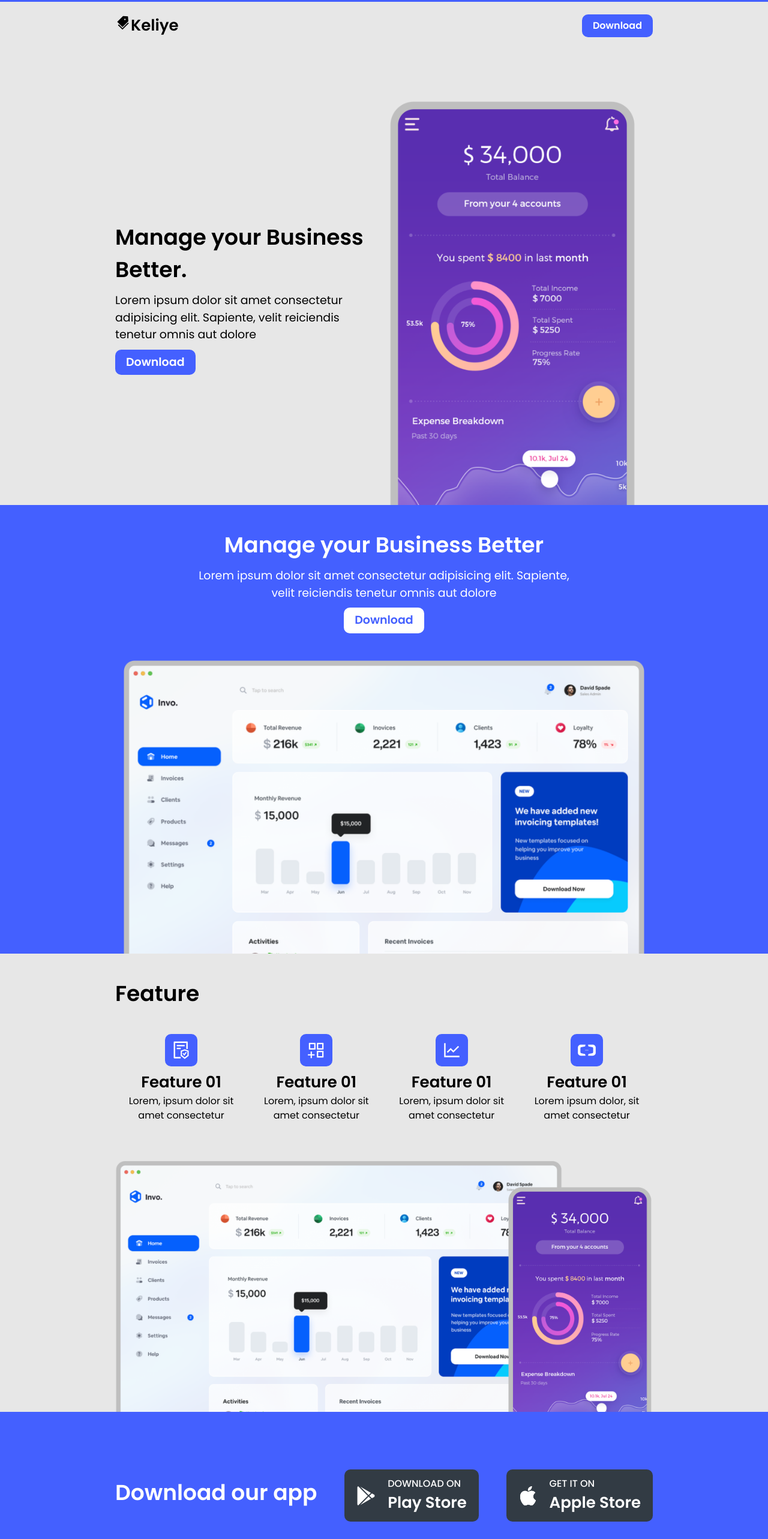
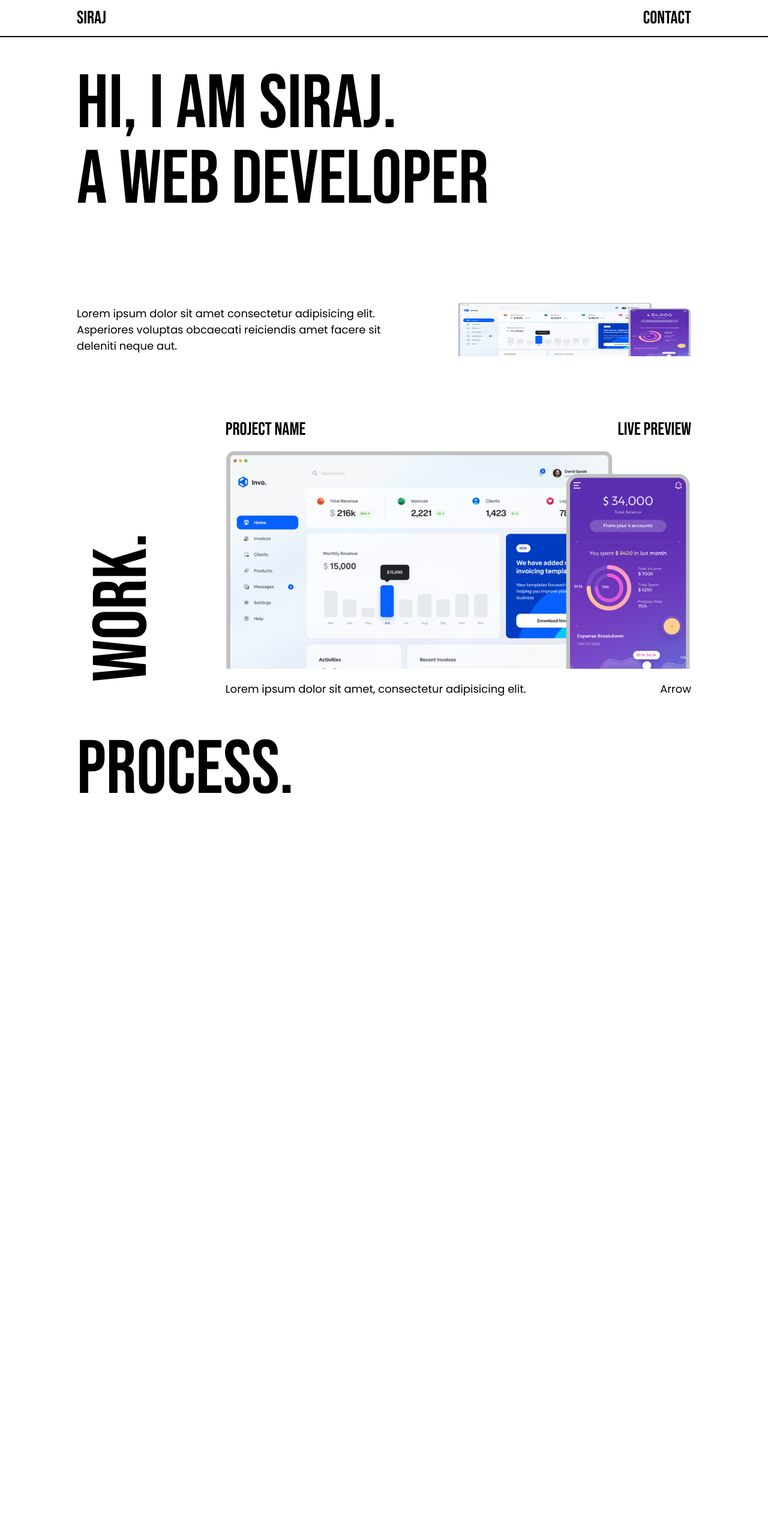
Before and after one commit to engsiraj/product_landingpage, a React (Vite) app: page / in a window 1280 px wide. Shown: the top 2566 px of the page at 60% size. After the commit the page ends 1360 px from the top, so only its background shows below. Built offline with nearby package versions, Linux system fonts and the light colour scheme.

Commit message:
update(design): solution for problem
- major design mistake
- started with another design
- redesign started

```diff
--- a/index.html
+++ b/index.html
@@ -3,6 +3,18 @@
   <head>
     <meta charset="UTF-8" />
     <link rel="icon" type="image/svg+xml" href="" />
+    <link rel="preconnect" href="https://fonts.googleapis.com" />
+    <link rel="preconnect" href="https://fonts.gstatic.com" crossorigin />
+    <link
+      href="https://fonts.googleapis.com/css2?family=Bebas+Neue&display=swap"
+      rel="stylesheet"
+    />
+    <link rel="preconnect" href="https://fonts.googleapis.com" />
+    <link rel="preconnect" href="https://fonts.gstatic.com" crossorigin />
+    <link
+      href="https://fonts.googleapis.com/css2?family=Poppins:wght@200;300;400;500;600;700;800;900&display=swap"
+      rel="stylesheet"
+    />
     <meta name="viewport" content="width=device-width, initial-scale=1.0" />
     <title>Product landing Page</title>
   </head>
--- a/src/App.css
+++ b/src/App.css
@@ -1,11 +1,9 @@
-/* font Poppins */
-@import url('https://fonts.googleapis.com/css2?family=Poppins:wght@200;300;400;500;600;700;800;900&display=swap');
 /* ! Resting all default css */
 *,*:before,*:after{ box-sizing: border-box; }
 /* ! margins */
 body, h1, h2, h3, h4, h5, figure, picture, p, div, a{ margin: 0; padding: 0; }
 /* ! setting up body */
-body{ line-height: 1.5; min-height: 100vh;font-family: 'Poppins'; background-color: var(--dim);}
+body{ line-height: 1.5; min-height: 100vh;}
 /* ! pictures and images */
 img, picture{ max-width: 100%; display: block; }
 /* ! buttons, inputs fields, selections */
@@ -20,324 +18,170 @@ input, button, select, a{ font: inherit; }
 }
 
 :root{
-    /* Fonts Sizes for large screens */
-    --h1: 50px;      /* heading 01 */
-    --h2: 36px;      /* heading 02 */
-    --text1: 26px;   /* text  */
-    --text2: 19px;   /* button and links  */
 
-    /* Fonts Sizes for small screens  */
-    --hs1: 40px;      /* heading 01 */
-    --hs2: 28px;      /* heading 02 */
-    --texts1: 20px;   /* text  */
-    --texts2: 18px;   /* button and links  */
-
-    /* Fonts Wieght */
-    --bold1: 400;
-    --bold2: 500;
-    --bold3: 600;
+    /* Type */
+   --text: 18px;
+    /* Mobile */
+    --mob-head-lg: 80px;
+    --mob-head-sm: 34px;
+    --mob-navtext: 30px;
+    /* tablet */
+    --tab-head-lg: 100px;
+    --tab-head-sm: 38px;
+    --tab-navtext: 30px;
+    /* deskktop */
+    --desk-head-lg: 126px;
+    --desk-head-sm: 42px;
+    --desk-navtext: 30px;
 
     /* colors */
     --white:white;
-    --dark:#323B44;
-    --dim:#e7e7e7;
     --primary:#4460ff;
     --secondary:#e8c300;
     }
 
+
+/* type */
+.headlg{
+    font-size: var(--desk-head-lg);
+    line-height:1;
+    font-family: 'Bebas Neue';
+}
+.headsm{
+    font-size: var(--desk-head-sm);
+    font-family: 'Bebas Neue';
+}
+.text{
+    font-size: var(--text);
+    font-family: 'Poppins';
+}
+.navlink{
+    font-size: var(--desk-navtext);
+    font-family: 'Bebas Neue';
+ }
+
 /* website container */
-.container{margin: 0 auto;padding: 0 15%;}
-/* typograpgy */
-.headlg{font-size: var(--h1); margin-bottom:14px;}
-.headsm{font-size: var(--h2); margin-bottom:10px;}
-.textlg{font-size: var(--text1);}
-.textsm{font-size: var(--text2); margin-bottom:10px;}
-.left{text-align: left;}
-.center{text-align: center;}
-/* font wieght */
-.bold1{font-weight: 400;}
-.bold2{font-weight: 500;}
-.bold3{font-weight: 600;}
-
+.container{
+    margin: 0 auto;
+    padding: 0 10%;
+    font-weight: 400;
+    line-height: 1.5;
+}
 /* components */
 
-/* buttons */
-.btnblue{
-    padding: 7px 18px;
-    border: none;
-    cursor: pointer;
-    background:var(--primary);
-    color:var(--white);
-    border-radius: 10px;
-}
-.btnwhite{
-    padding: 7px 18px;
-    border: none;
-    cursor: pointer;
-    background:var(--white);
-    color:var(--primary);
-    border-radius: 10px;
-}
-.btnlg{
-    padding: 12px 20px;
-    border: none;
-    cursor: pointer;
-    background:var(--dark);
-    color:var(--white);
-    border-radius: 10px;
-}
+/* nav */
 
-/* sections */
-.topline{
-    border-top:3px solid var(--primary);
-}
-/* navigation section  */
 .nav{
-    margin-top: 20px;
+    border-bottom: 2px solid black;
+ }
+ .navitem{
+    height: 60px;
+    display: flex;
+    justify-content: space-between;
+    align-items: center;
+ }
+ /* header */
+.header{
+    margin-top: 50px;
+    }
+
+.headbottom{
+    margin-top: 140px;
     display: flex;
     justify-content: space-between;
     align-items: center;
 }
-/* Header Section */
-.header{
+.para{
+    width:50%
+}
+.headimg{
+    width:38%;
+    height: 90px;
+}
+/* work section */
+.work{
     margin-top: 100px;
-    height:85vh;
+    margin-bottom: 50px;
     display: flex;
-    align-items: center;
-    justify-content: space-between;
 }
-.header_left{
-    width: 50%;
+.workheading{
+    transform: translateX(130px) translateY(80px) rotate(-90deg);
+
 }
-.header_right{
-    height:100%;
-}
-/* Over view section */
-.middle{
-    background-color: var(--primary);
-    color: var(--white);
-    display: flex;
-    justify-content: center;
-}
-.grouptext{
-    margin:0 auto;
-    padding-top: 40px;
-    padding-bottom: 20px;
-    width: 70%;
-}
-/* Feature Section */
-.feature{
- padding-top:40px;
- padding-bottom:40px;
-}
-.fitems{
-    margin-top: 40px;
-    margin-bottom : 20px;
+.workupper{
+    margin-bottom: 10px;
     display: flex;
     justify-content: space-between;
 }
-.fitem{
-    width: 220px;
-    text-align: center;
-}
-.ficon{
-    font-size: 54px;
-    padding: 10px;
-    background-color:var(--primary);
-    color:var(--white);
-    border-radius: 10px;
-}
-/* Download app Section */
-.download{
-    background-color: var(--primary);
-    color: var(--white);
-}
-.dsec{
-    height: 35vh;
-    display: flex;
-    align-items: center;
-    justify-content: space-between;
-
-}
-.icond{
-    display: flex;
-    align-items: center;
-}
-.downicon{
-    margin-right: 20px;
-    font-size: 32px;
-}
-
-/* working section */
-
-.working{
-    padding-top:40px;
-    padding-bottom:40px;
-}
-.witems{
-    margin-top: 40px;
-    margin-bottom : 40px;
-
-    display: flex;
-    justify-content: space-between;
-}
-.witem{
-    display: flex;
-    justify-content: space-between;
-}
-.wicon{
-    font-size: 90px;
-    padding: 25px;
-    background-color:var(--primary);
-    color:var(--white);
-    border-radius:22px;
-}
-.wside{
-    width: 350px;
-    margin-left:20px;
-}
-
-/* footer section */
-
-.footer{
-    background-color: var(--primary);
-    color: var(--white);
-}
-.footcontent{
-    height: 50vh;
-
+.worklower{
+    margin-top: 20px;
+    margin-bottom: 10px;
     display: flex;
     justify-content: space-between;
     align-items: center;
 }
-.footeright{
-    width: 53%;
+
+/* process  section*/
+
+
+
+/* tablet deskign */
+@media (max-width:748px){
+.container{
+    padding: 0 7%;
 }
-.footbtns{
-    display: flex;
-    justify-content: space-between;
-
-    margin-top: 30px;
+/* type */
+.headlg{
+    font-size: var(--tab-head-lg);
 }
-.footlinks{
-    margin-top: 30px;
-
-    display: flex;
-    justify-content: space-between;
+.headsm{
+    font-size: var(--tab-head-sm);
 }
-
-/* Responsive design */
-
-@media (max-width:748px){
-/* tablet container */
-.container{padding: 0 10%;}
-/* font sizes */
-.headlg{font-size: var(--hs1);}
-.headsm{font-size: var(--hs2);}
-.textlg{font-size: var(--texts1);}
-.textsm{font-size: var(--texts2);}
-.header{
-    margin-top: 75px;
-    display: flex;
-    align-items: center;
-    justify-content: space-between;
+.navlink{
+    font-size: var(--tab-navtext);
 }
-.header_left{
-    width: 50%;
-}
-.header_right{width: 50%;}
-.dsec{
-    height: 47vh;
-    padding-top: 20px;
-    justify-content:normal;
+/* header */
+.headbottom{
+    margin-top: 100px;
     flex-direction: column;
 }
-.icond{
-    margin-top: 10px;
-    margin-bottom: 10px;
+.para{
+    width: 100%;
+    margin-bottom: 20px;
 }
-
-/* working section */
-
-.witems{
-    margin-top: 0;
-    margin-bottom : 0;
+.headimg{ width:100%}
+/* work section */
+.work{
+    margin-top: 80px;
     flex-direction: column;
 }
-.witem{
-   margin-top: 20px;
-   margin-bottom: 20px;
+.workheading{
+    transform: none;
+    margin-bottom: 20px;
 }
-.wside{
-    width: 450px;
-    margin-left:20px;
-}
+/* work section */
+
+
 }
 
 
 
 
-/* Mobile responsive */
+/* mobile */
 @media (max-width:512px){
-/* Mobile container */
+/*-mob container */
 .container{padding: 0 5%;}
-/* header section */
-.header{
-    margin-top: 50px;
-    text-align: center;
-    flex-direction: column;
+/* type */
+.headlg{
+    font-size: var(--mob-head-lg);
 }
-.header_left{ width: 100%;}
-.header_right{width:100%;}
-/* middle section */
-.middle{
-    margin-top: 194px;
-    display: flex;
-    justify-content: center;
+.headsm{
+    font-size: var(--mob-head-sm);
 }
-.grouptext{width: 100%;}
-/* feature section */
-.fitems{flex-direction: column; align-items: center;}
-.fitem{width: 80%; margin-top: 25px;}
-/* download section */
-.dsec{
-    height: 47vh;
-    padding-top: 20px;
-    justify-content:normal;
-    flex-direction: column;
-}
-.icond{
-    margin-top: 10px;
-    margin-bottom: 10px;
-}
-/* working section */
-.witems{
-    margin-top: 0;
-    margin-bottom : 0;
-    flex-direction: column;
-}
-.witem{margin-top: 40px;}
-
-/* footer section */
-.footcontent{
-    height: 70vh;
-    display: flex;
-    justify-content: normal;
-    align-items: normal;
-    flex-direction: column;
-}
-.footeright{
-    margin-top: 20px;
-    width: 100%;
-}
-.footbtns{flex-direction: column;}
-.footleft{width: 50%; margin-top: 30px;}
+.navlink{
+    font-size: var(--mob-navtext);
 }
 
-@media (max-width:360px){
-.middle{margin-top: 263px;}
-.dsec{height: 55vh;}
-.wside{width: 250px;}
-.footcontent{height: 100vh;}
-.footleft{width:75%;}
+
+
 }
--- a/src/App.jsx
+++ b/src/App.jsx
@@ -1,23 +1,18 @@
 import { AiFillTags, AiOutlineLineChart, AiOutlineAliyun, AiOutlineAppstoreAdd, AiOutlineFileProtect } from "react-icons/ai";
 import { FaGooglePlay } from "react-icons/fa";
 import { BsApple } from "react-icons/bs";
-
+import img1 from './assets/fullscr.png'
 import './App.css'
-import img1 from './assets/mainscr.png'
-import img2 from './assets/cmptrscr.png'
-import img3 from './assets/fullscr.png'
 
 function App() {
 
   return (
     <>
-        <Nav/>
-        <Header />
-        <Middle/>
-        <Feature />
-        <Download />
-        <Working />
-        <Footer/>
+      <Nav />
+      <Header />
+      <Work />
+      <Process/>
+
     </>
   )
 }
@@ -25,195 +20,75 @@ function App() {
 export default App
 
 function Nav() {
+
   return (
     <>
-    <div className="topline"/>
-    <div className='container'>
-    <div className='nav'>
-    <p className="textlg bold3"><AiFillTags/>Keliye</p>
-      <button className="btnblue bold3">Download</button>
+      <div className="fixed">
+        <div className='nav'>
+       <div className='container'>
+          <div className="navitem">
+            <p className="navlink">siraj</p>
+            <p className="navlink">contact</p>
+          </div>
+        </div>
       </div>
       </div>
+
     </>
   )
 }
 
 function Header() {
   return (
-    <div className='container'>
-    <div className='header'>
-      <div className='header_left'>
-        <p className="headsm bold3">Manage your Business Better.</p>
-        <p className="textsm">Lorem ipsum dolor sit amet consectetur adipisicing elit. Sapiente, velit reiciendis tenetur omnis aut dolore</p>
-        <button className="btnblue bold3 textsm">Download</button>
+    <>
+      <div className='container'>
+      <div className='header'>
+          <p className="headlg">hi, i am siraj.<br /> A web developer</p>
+          <div className="headbottom">
+            <p className="para text">Lorem ipsum dolor sit amet consectetur adipisicing elit. Asperiores voluptas obcaecati reiciendis amet facere sit deleniti neque aut.</p>
+            <img className="headimg" src={img1} alt="image" />
+          </div>
+        </div>
       </div>
-       <img className='header_right' src={img1} alt="" />
-      </div>
-      </div>
+    </>
   )
 }
 
-function Middle() {
+function Work() {
   return (
-    <div className='middle'>
+    <>
       <div className='container'>
-        <div className='grouptext center'>
-          <p className="headsm bold3">Manage your Business Better</p>
-          <p className="textsm ">Lorem ipsum dolor sit amet consectetur adipisicing elit. Sapiente, velit reiciendis tenetur omnis aut dolore</p>
-          <button className="btnwhite bold3 textsm">Download</button>
-        </div>
-          <img className='centerimg' src={img2} alt="" />
-       </div>
-    </div>
-  )
-}
-
-function Feature() {
-  return (
-    <div className='container'>
-      <div className='feature'>
-        <p className="headsm bold3">Feature</p>
-        <div className='fitems'>
-           <div className="fitem">
-             <AiOutlineFileProtect className="ficon" />
-             <p className='textlg bold3'>Feature 01</p>
-             <p>Lorem, ipsum dolor sit amet consectetur </p>
-          </div>
-           <div className="fitem">
-             <AiOutlineAppstoreAdd className="ficon" />
-             <p className='textlg bold3'>Feature 01</p>
-             <p>Lorem, ipsum dolor sit amet consectetur </p>
-          </div>
-           <div className="fitem">
-            <AiOutlineLineChart className="ficon"  />
-             <p className='textlg bold3'>Feature 01</p>
-             <p>Lorem, ipsum dolor sit amet consectetur </p>
-          </div>
-           <div className="fitem">
-           <AiOutlineAliyun className="ficon" />
-             <p className='textlg bold3'>Feature 01</p>
-             <p>Lorem ipsum dolor, sit amet consectetur </p>
-          </div>
-        </div>
-      </div>
-        <img  src={img3} alt="" />
-    </div>
-  )
-}
-
-function Download() {
-  return (
-    <div className='download'>
-    <div className='container'>
-      <div className="dsec">
-        <p className="headsm bold3">Download our app</p>
-        <button className="btnlg icond">
-            <FaGooglePlay className="downicon" />
-            <div>
-              <p className="text bold2 left">DOWNLOAD ON</p>
-              <p className="textlg bold3 left">Play Store</p>
+      <div className='work'>
+          <p className="headlg workheading">Work.</p>
+          <div className="workcontainer">
+            <div className="workupper">
+              <p className="navlink">Project Name</p>
+              <p className="navlink">live preview</p>
             </div>
-        </button>
-        <button className="btnlg icond">
-            <BsApple className="downicon" />
-            <div>
-              <p className="text bold2 left">GET IT ON</p>
-              <p className="textlg bold3 left">Apple Store</p>
-            </div>
-        </button>
-      </div>
-    </div>
-    </div>
-  )
-}
-
-function Working() {
-  return (
-    <div className='container'>
-      <div className='working'>
-        <p className="headsm bold3">How it works</p>
-        <div className='witems'>
-           <div className="witem">
-             <AiOutlineFileProtect className="wicon" />
-            <div className="wside">
-              <p className='textlg bold3'>Feature 01</p>
-              <p>Lorem ipsum dolor sit amet consectetur adipisicing elit. Maiores, quis?</p>
-            </div>
-          </div>
-           <div className="witem">
-            <AiOutlineAppstoreAdd className="wicon" />
-            <div className="wside">
-              <p className='textlg bold3'>Feature 01</p>
-              <p>Lorem ipsum dolor sit amet consectetur adipisicing elit. Numquam, dolorum.</p>
-            </div>
-          </div>
-        </div>
-        <div className='witems'>
-           <div className="witem">
-            <AiOutlineLineChart className="wicon"  />
-             <div className="wside">
-              <p className='textlg bold3'>Feature 01</p>
-              <p>Lorem ipsum dolor sit, amet consectetur adipisicing elit. Sequi, assumenda.</p>
-            </div>
-          </div>
-           <div className="witem">
-           <AiOutlineAliyun className="wicon" />
-            <div className="wside">
-              <p className='textlg bold3'>Feature 01</p>
-              <p>Lorem ipsum, dolor sit amet consectetur adipisicing elit. Hic, possimus! </p>
+            <img className="workimg" src={img1} alt="image" />
+            <div className="worklower">
+              <p className="text">Lorem ipsum dolor sit amet, consectetur adipisicing elit.</p>
+              <p className="text">Arrow</p>
             </div>
           </div>
         </div>
       </div>
-    </div>
+    </>
   )
 }
 
-function Footer() {
+
+function Process() {
   return (
-    <div className='footer'>
+    <>
       <div className='container'>
-        <div className='footcontent'>
-          <div className="footeright">
-            <p className="headsm bold3">Download our app</p>
-            <div className="footbtns">
-              <button className="btnlg icond">
-                <FaGooglePlay className="downicon" />
-                <div>
-                  <p className="text bold2 left">DOWNLOAD ON</p>
-                  <p className="textlg bold3 left">Play Store</p>
-                </div>
-            </button>
-            <button className="btnlg icond">
-                <BsApple className="downicon" />
-                <div>
-                  <p className="text bold2 left">GET IT ON</p>
-                  <p className="textlg bold3 left">Apple Store</p>
-                </div>
-            </button>
-          </div>
-          </div>
+      <div className='process'>
+          <p className="headlg">Process.</p>
 
-          <div className="footleft">
-            <p className="headsm bold3">important links</p>
-            <div className="footlinks">
-            <div>
-              <p>link1</p>
-              <p>link1</p>
-              <p>link1</p>
-              <p>link1</p>
-            </div>
-            <div>
-              <p>link1</p>
-              <p>link1</p>
-              <p>link1</p>
-              <p>link1</p>
-            </div>
-            </div>
-          </div>
+
 
         </div>
-       </div>
-    </div>
+      </div>
+    </>
   )
 }
```
